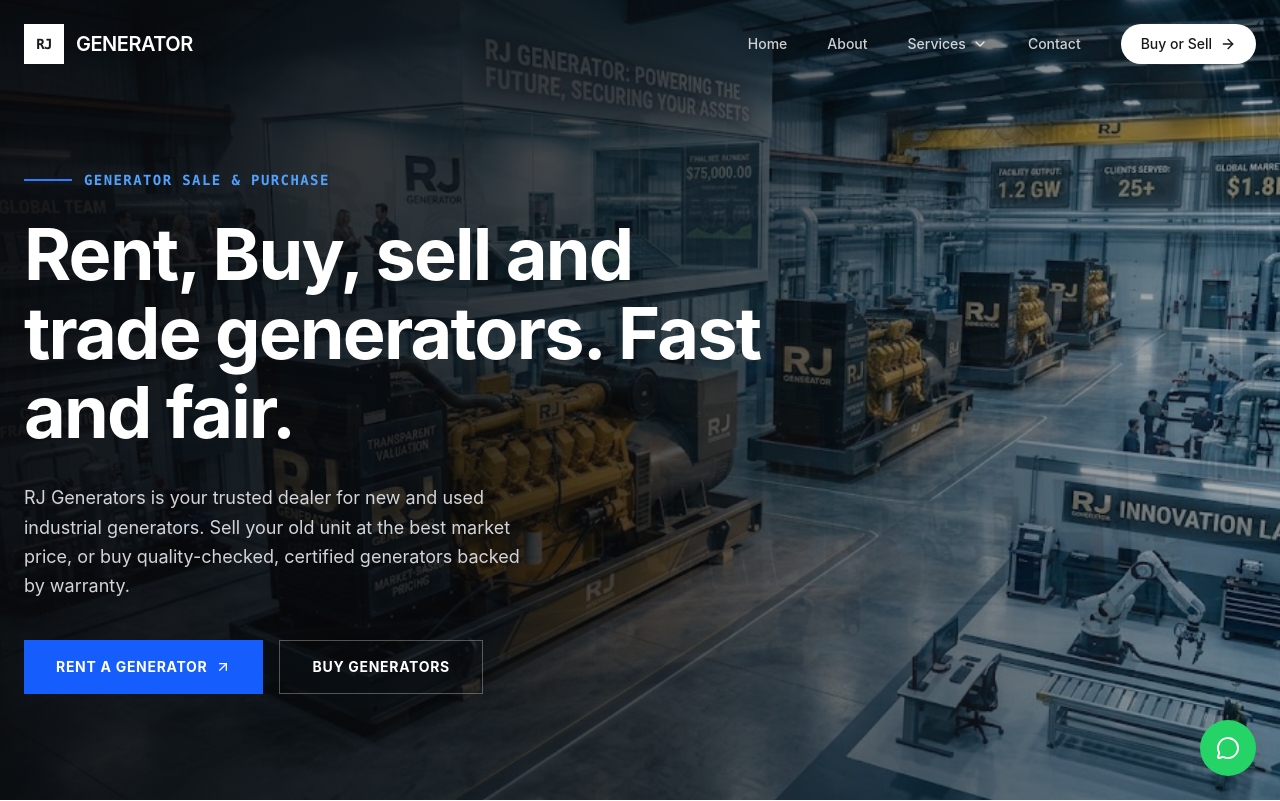
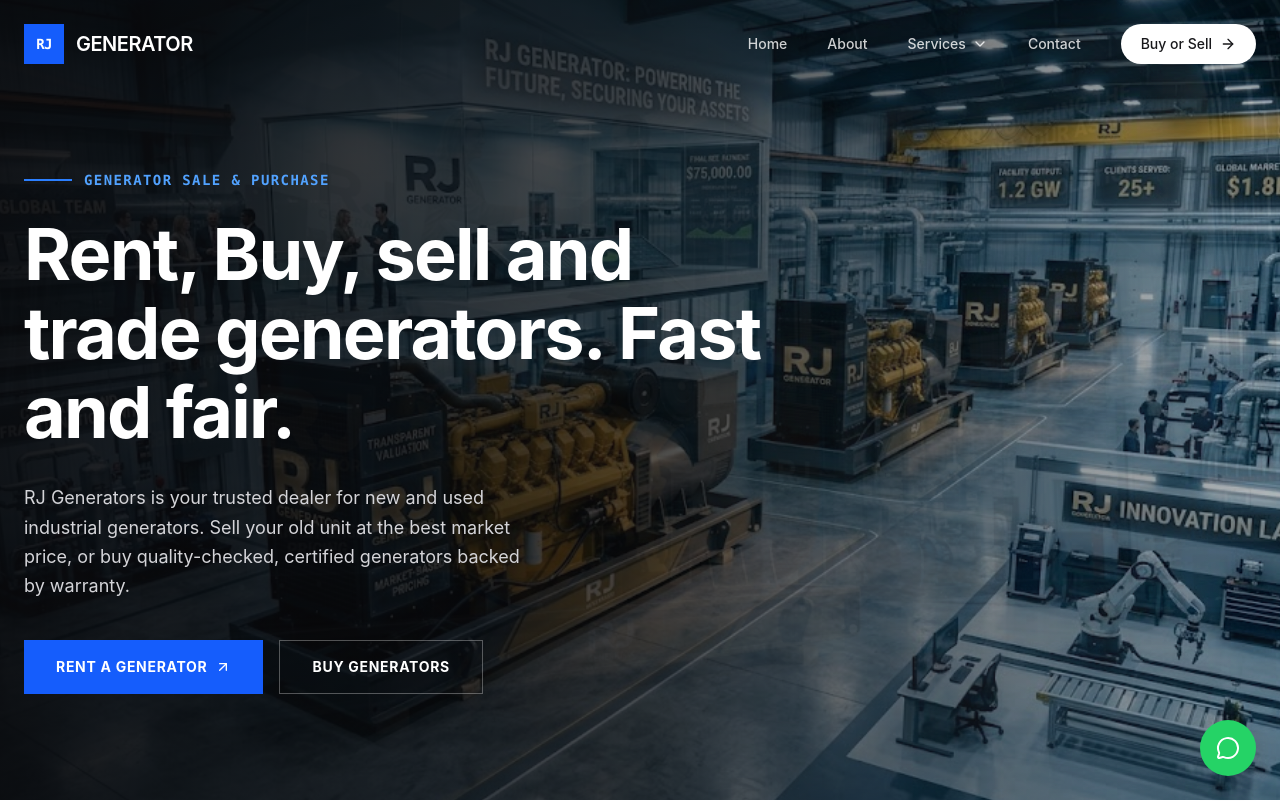
Before and after one commit to A-Haseeb-Dev/RJ-Generators-Light-Theme, a Next.js app: page / in a window 1280 px wide. Shown: the top 801 px of the page. Built offline with nearby package versions, Linux system fonts and the light colour scheme.

Commit message:
Fix RJ logo hover so it stays visible (consistent blue box)

```diff
--- a/components/header.tsx
+++ b/components/header.tsx
@@ -62,9 +62,7 @@
       <div className="container mx-auto px-4 md:px-6">
         <div className="flex items-center justify-between">
           <Link href="/" className="flex items-center gap-2 md:gap-3 group z-50" onClick={() => setMobileMenuOpen(false)}>
-            <div className={`w-8 h-8 md:w-10 md:h-10 flex items-center justify-center font-mono text-xs md:text-sm font-bold tracking-tighter transition-colors ${
-              isDarkBg ? "bg-white text-zinc-900 group-hover:bg-blue-600 group-hover:text-white" : "bg-zinc-900 text-white group-hover:bg-blue-600"
-            }`}>
+            <div className="w-8 h-8 md:w-10 md:h-10 flex items-center justify-center font-mono text-xs md:text-sm font-bold tracking-tighter transition-transform group-hover:scale-105 bg-blue-600 text-white">
               RJ
             </div>
             <span className={`text-lg md:text-xl font-semibold tracking-tight uppercase transition-colors ${
```
